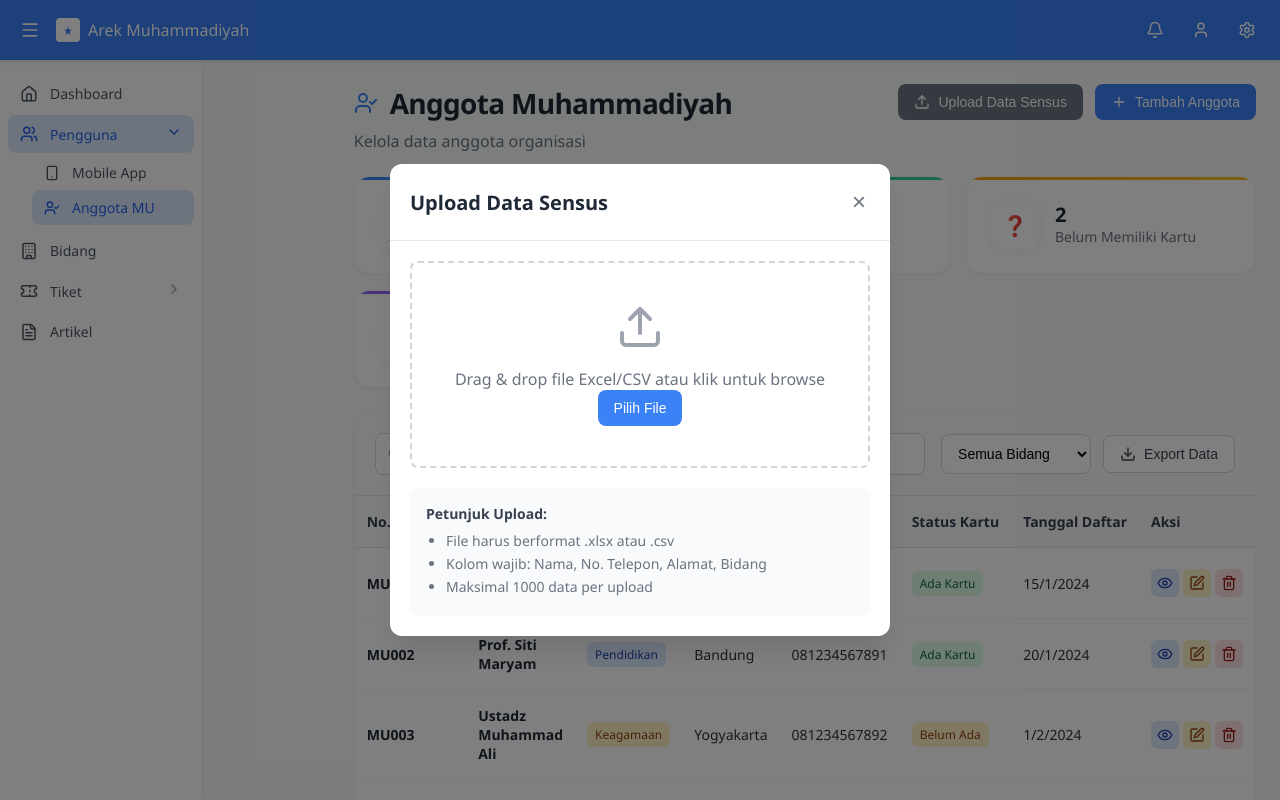
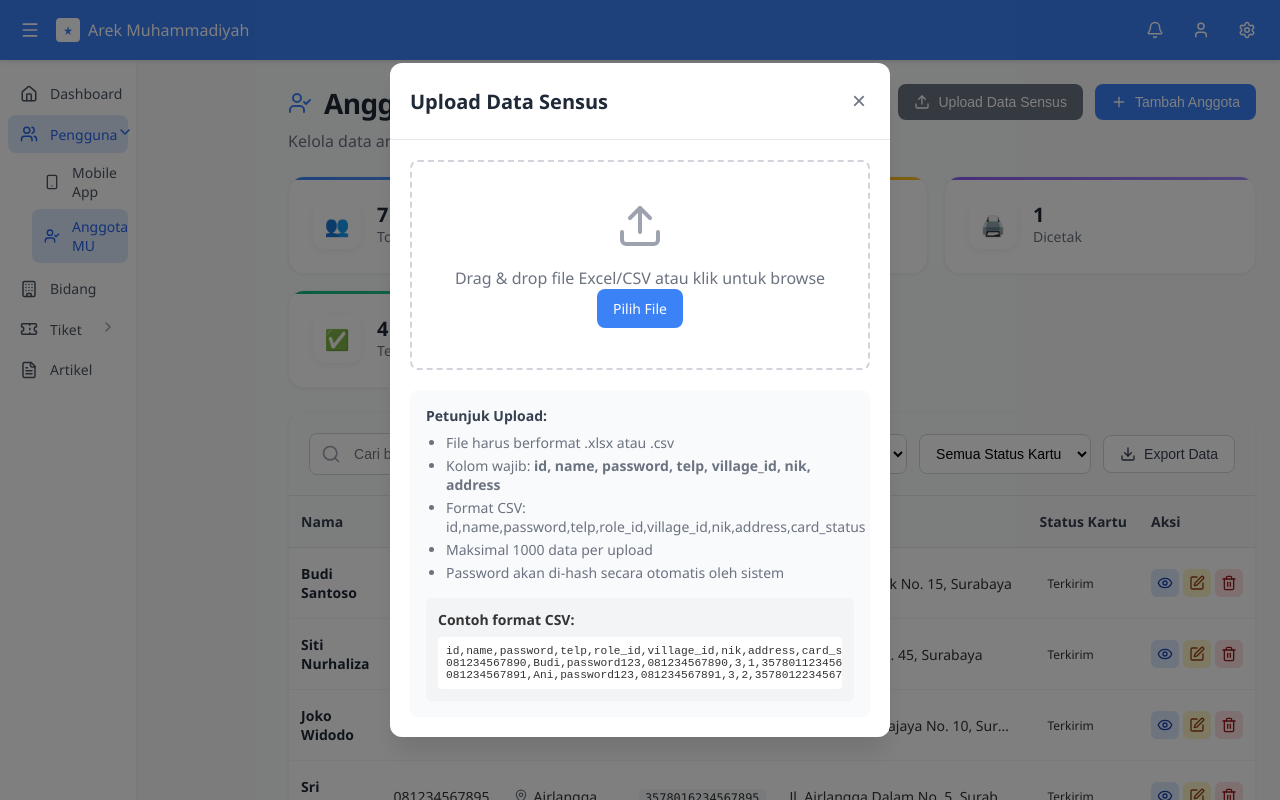
Before and after one commit to Lim018/arek-muhammadiyah-fe, a React (Create React App) app: page /pengguna/anggota-mu in a window 1280 px wide. Both pictures are taken after a click on the button "Upload Data Sensus". Shown: the top 800 px of the page. Built offline with nearby package versions, Linux system fonts and the light colour scheme.

Commit message:
update AnggotaMUPage

```diff
--- a/src/pages/AnggotaMUPage.js
+++ b/src/pages/AnggotaMUPage.js
@@ -1,38 +1,176 @@
 import React, { useState, useEffect } from 'react';
 import Layout from '../components/Layout';
-import { Search, Filter, UserCheck, Upload, Download, Eye, Edit, Trash2, Plus } from 'lucide-react';
+import { Search, Filter, UserCheck, Upload, Download, Eye, Edit, Trash2, Plus, MapPin } from 'lucide-react';
 import '../styles/CommonPages.css';
 
 const AnggotaMUPage = () => {
   const [searchTerm, setSearchTerm] = useState('');
   const [members, setMembers] = useState([]);
   const [loading, setLoading] = useState(true);
-  const [selectedBidang, setSelectedBidang] = useState('semua');
+  const [selectedVillage, setSelectedVillage] = useState('semua');
+  const [selectedCardStatus, setSelectedCardStatus] = useState('semua');
+  const [villages, setVillages] = useState([]);
   const [showUploadModal, setShowUploadModal] = useState(false);
 
   useEffect(() => {
-    // Simulasi loading data
-    setTimeout(() => {
-      setMembers([
-        { id: 1, name: 'Dr. Ahmad Syafi\'i', memberNumber: 'MU001', bidang: 'Kesehatan', location: 'Jakarta Selatan', phone: '081234567890', registeredDate: '2024-01-15', hasCard: true },
-        { id: 2, name: 'Prof. Siti Maryam', memberNumber: 'MU002', bidang: 'Pendidikan', location: 'Bandung', phone: '081234567891', registeredDate: '2024-01-20', hasCard: true },
-        { id: 3, name: 'Ustadz Muhammad Ali', memberNumber: 'MU003', bidang: 'Keagamaan', location: 'Yogyakarta', phone: '081234567892', registeredDate: '2024-02-01', hasCard: false },
-        { id: 4, name: 'Ir. Fatimah Zahra', memberNumber: 'MU004', bidang: 'Ekonomi', location: 'Surabaya', phone: '081234567893', registeredDate: '2024-02-10', hasCard: false },
+    // Fetch villages
+    fetchVillages();
+    // Fetch members
+    fetchMembers();
+  }, []);
+
+  const fetchVillages = async () => {
+    try {
+      // TODO: Replace with actual API call
+      // const response = await fetch('http://localhost:3000/api/villages?active=true');
+      // const data = await response.json();
+
+      // Dummy data
+      setVillages([
+        { id: 1, name: 'Gubeng', code: 'SBY-GBG-001' },
+        { id: 2, name: 'Airlangga', code: 'SBY-ARL-002' },
+        { id: 3, name: 'Wonokromo', code: 'SBY-WNK-003' },
+        { id: 4, name: 'Sawahan', code: 'SBY-SWH-004' },
+        { id: 5, name: 'Genteng', code: 'SBY-GTG-005' },
       ]);
+    } catch (error) {
+      console.error('Error fetching villages:', error);
+    }
+  };
+
+  const fetchMembers = async () => {
+    try {
+      // TODO: Replace with actual API call
+      // const token = localStorage.getItem('token');
+      // const response = await fetch('http://localhost:3000/api/users?page=1&limit=100', {
+      //   headers: { 'Authorization': `Bearer ${token}` }
+      // });
+      // const data = await response.json();
+
+      // Dummy data sesuai struktur database baru
+      setTimeout(() => {
+        setMembers([
+          {
+            id: '081234567890',
+            name: 'Budi Santoso',
+            telp: '081234567890',
+            village_id: 1,
+            village: { id: 1, name: 'Gubeng', code: 'SBY-GBG-001' },
+            nik: '3578011234567890',
+            address: 'Jl. Gubeng Pojok No. 15, Surabaya',
+            card_status: 'delivered',
+            role: { id: 1, name: 'admin' }
+          },
+          {
+            id: '081234567891',
+            name: 'Siti Nurhaliza',
+            telp: '081234567891',
+            village_id: 2,
+            village: { id: 2, name: 'Airlangga', code: 'SBY-ARL-002' },
+            nik: '3578012234567891',
+            address: 'Jl. Airlangga No. 45, Surabaya',
+            card_status: 'delivered',
+            role: { id: 1, name: 'admin' }
+          },
+          {
+            id: '081234567894',
+            name: 'Joko Widodo',
+            telp: '081234567894',
+            village_id: 1,
+            village: { id: 1, name: 'Gubeng', code: 'SBY-GBG-001' },
+            nik: '3578015234567894',
+            address: 'Jl. Gubeng Kertajaya No. 10, Surabaya',
+            card_status: 'delivered',
+            role: { id: 3, name: 'member' }
+          },
+          {
+            id: '081234567895',
+            name: 'Sri Mulyani',
+            telp: '081234567895',
+            village_id: 2,
+            village: { id: 2, name: 'Airlangga', code: 'SBY-ARL-002' },
+            nik: '3578016234567895',
+            address: 'Jl. Airlangga Dalam No. 5, Surabaya',
+            card_status: 'delivered',
+            role: { id: 3, name: 'member' }
+          },
+          {
+            id: '081234567896',
+            name: 'Bambang Sutopo',
+            telp: '081234567896',
+            village_id: 3,
+            village: { id: 3, name: 'Wonokromo', code: 'SBY-WNK-003' },
+            nik: '3578017234567896',
+            address: 'Jl. Wonokromo Indah No. 12, Surabaya',
+            card_status: 'approved',
+            role: { id: 3, name: 'member' }
+          },
+          {
+            id: '081234567897',
+            name: 'Rina Susanti',
+            telp: '081234567897',
+            village_id: 4,
+            village: { id: 4, name: 'Sawahan', code: 'SBY-SWH-004' },
+            nik: '3578018234567897',
+            address: 'Jl. Sawahan Permai No. 7, Surabaya',
+            card_status: 'printed',
+            role: { id: 3, name: 'member' }
+          },
+          {
+            id: '081234567898',
+            name: 'Agus Salim',
+            telp: '081234567898',
+            village_id: 5,
+            village: { id: 5, name: 'Genteng', code: 'SBY-GTG-005' },
+            nik: '3578019234567898',
+            address: 'Jl. Genteng Besar No. 34, Surabaya',
+            card_status: 'pending',
+            role: { id: 3, name: 'member' }
+          },
+        ]);
+        setLoading(false);
+      }, 1000);
+    } catch (error) {
+      console.error('Error fetching members:', error);
       setLoading(false);
-    }, 1000);
-  }, []);
+    }
+  };
 
   const filteredMembers = members.filter(member => {
     const matchesSearch = member.name.toLowerCase().includes(searchTerm.toLowerCase()) ||
-                         member.memberNumber.includes(searchTerm) ||
-                         member.location.toLowerCase().includes(searchTerm.toLowerCase());
+                         member.nik?.includes(searchTerm) ||
+                         member.telp?.includes(searchTerm) ||
+                         member.village?.name.toLowerCase().includes(searchTerm.toLowerCase());
 
-    if (selectedBidang === 'semua') return matchesSearch;
-    return matchesSearch && member.bidang === selectedBidang;
+    const matchesVillage = selectedVillage === 'semua' || member.village_id === parseInt(selectedVillage);
+    const matchesCardStatus = selectedCardStatus === 'semua' || member.card_status === selectedCardStatus;
+
+    return matchesSearch && matchesVillage && matchesCardStatus;
   });
 
-  const bidangOptions = ['Pendidikan', 'Kesehatan', 'Ekonomi', 'Keagamaan'];
+  const cardStatusOptions = [
+    { value: 'pending', label: 'Pending', color: 'yellow' },
+    { value: 'approved', label: 'Disetujui', color: 'blue' },
+    { value: 'printed', label: 'Dicetak', color: 'purple' },
+    { value: 'delivered', label: 'Terkirim', color: 'green' }
+  ];
+
+  const getCardStatusLabel = (status) => {
+    const statusObj = cardStatusOptions.find(s => s.value === status);
+    return statusObj ? statusObj.label : status;
+  };
+
+  const getCardStatusColor = (status) => {
+    const statusObj = cardStatusOptions.find(s => s.value === status);
+    return statusObj ? statusObj.color : 'gray';
+  };
+
+  const cardStatusCounts = {
+    pending: members.filter(m => m.card_status === 'pending').length,
+    approved: members.filter(m => m.card_status === 'approved').length,
+    printed: members.filter(m => m.card_status === 'printed').length,
+    delivered: members.filter(m => m.card_status === 'delivered').length,
+  };
 
   return (
     <Layout>
@@ -69,25 +207,25 @@ const AnggotaMUPage = () => {
               <div className="stat-description">Total Anggota</div>
             </div>
           </div>
-          <div className="stat-card green">
-            <div className="stat-icon">🎫</div>
+          <div className="stat-card yellow">
+            <div className="stat-icon">⏳</div>
             <div className="stat-content">
-              <div className="stat-number">{members.filter(m => m.hasCard).length}</div>
-              <div className="stat-description">Memiliki Kartu</div>
-            </div>
-          </div>
-          <div className="stat-card yellow">
-            <div className="stat-icon">❓</div>
-            <div className="stat-content">
-              <div className="stat-number">{members.filter(m => !m.hasCard).length}</div>
-              <div className="stat-description">Belum Memiliki Kartu</div>
+              <div className="stat-number">{cardStatusCounts.pending}</div>
+              <div className="stat-description">Pending</div>
             </div>
           </div>
           <div className="stat-card purple">
-            <div className="stat-icon">🏢</div>
+            <div className="stat-icon">🖨️</div>
             <div className="stat-content">
-              <div className="stat-number">{bidangOptions.length}</div>
-              <div className="stat-description">Bidang Kegiatan</div>
+              <div className="stat-number">{cardStatusCounts.printed}</div>
+              <div className="stat-description">Dicetak</div>
+            </div>
+          </div>
+          <div className="stat-card green">
+            <div className="stat-icon">✅</div>
+            <div className="stat-content">
+              <div className="stat-number">{cardStatusCounts.delivered}</div>
+              <div className="stat-description">Terkirim</div>
             </div>
           </div>
         </div>
@@ -100,7 +238,7 @@ const AnggotaMUPage = () => {
                 <Search size={20} className="search-icon" />
                 <input
                   type="text"
-                  placeholder="Cari berdasarkan nama, nomor anggota, atau lokasi..."
+                  placeholder="Cari berdasarkan nama, NIK, telepon, atau kelurahan..."
                   value={searchTerm}
                   onChange={(e) => setSearchTerm(e.target.value)}
                   className="search-input"
@@ -108,13 +246,23 @@ const AnggotaMUPage = () => {
               </div>
               <div className="filter-section">
                 <select
-                  value={selectedBidang}
-                  onChange={(e) => setSelectedBidang(e.target.value)}
+                  value={selectedVillage}
+                  onChange={(e) => setSelectedVillage(e.target.value)}
                   className="filter-select"
                 >
-                  <option value="semua">Semua Bidang</option>
-                  {bidangOptions.map(bidang => (
-                    <option key={bidang} value={bidang}>{bidang}</option>
+                  <option value="semua">Semua Kelurahan</option>
+                  {villages.map(village => (
+                    <option key={village.id} value={village.id}>{village.name}</option>
+                  ))}
+                </select>
+                <select
+                  value={selectedCardStatus}
+                  onChange={(e) => setSelectedCardStatus(e.target.value)}
+                  className="filter-select"
+                >
+                  <option value="semua">Semua Status Kartu</option>
+                  {cardStatusOptions.map(status => (
+                    <option key={status.value} value={status.value}>{status.label}</option>
                   ))}
                 </select>
                 <button className="btn btn-outline">
@@ -129,52 +277,70 @@ const AnggotaMUPage = () => {
             <table className="data-table">
               <thead>
                 <tr>
-                  <th>No. Anggota</th>
                   <th>Nama</th>
-                  <th>Bidang</th>
-                  <th>Lokasi</th>
                   <th>No. Telepon</th>
+                  <th>Kelurahan</th>
+                  <th>NIK</th>
+                  <th>Alamat</th>
                   <th>Status Kartu</th>
-                  <th>Tanggal Daftar</th>
                   <th>Aksi</th>
                 </tr>
               </thead>
               <tbody>
                 {loading ? (
                   <tr>
-                    <td colSpan="8" className="loading-cell">Memuat data...</td>
+                    <td colSpan="7" className="loading-cell">Memuat data...</td>
                   </tr>
                 ) : filteredMembers.length === 0 ? (
                   <tr>
-                    <td colSpan="8" className="empty-cell">Tidak ada data yang ditemukan</td>
+                    <td colSpan="7" className="empty-cell">Tidak ada data yang ditemukan</td>
                   </tr>
                 ) : (
                   filteredMembers.map((member) => (
                     <tr key={member.id}>
-                      <td className="member-number">{member.memberNumber}</td>
-                      <td className="member-name">{member.name}</td>
+                      <td className="member-name">
+                        <strong>{member.name}</strong>
+                      </td>
+                      <td>{member.telp || '-'}</td>
                       <td>
-                        <span className={`bidang-badge ${member.bidang.toLowerCase()}`}>
-                          {member.bidang}
+                        <div style={{ display: 'flex', alignItems: 'center', gap: '6px' }}>
+                          <MapPin size={14} style={{ color: '#6b7280' }} />
+                          {member.village?.name || '-'}
+                        </div>
+                      </td>
+                      <td>
+                        <code style={{
+                          fontSize: '0.85em',
+                          background: '#f3f4f6',
+                          padding: '2px 6px',
+                          borderRadius: '4px'
+                        }}>
+                          {member.nik || '-'}
+                        </code>
+                      </td>
+                      <td style={{ maxWidth: '250px' }}>
+                        <div style={{
+                          overflow: 'hidden',
+                          textOverflow: 'ellipsis',
+                          whiteSpace: 'nowrap'
+                        }} title={member.address}>
+                          {member.address || '-'}
+                        </div>
+                      </td>
+                      <td>
+                        <span className={`status-badge ${getCardStatusColor(member.card_status)}`}>
+                          {getCardStatusLabel(member.card_status)}
                         </span>
                       </td>
-                      <td>{member.location}</td>
-                      <td>{member.phone}</td>
-                      <td>
-                        <span className={`status-badge ${member.hasCard ? 'active' : 'inactive'}`}>
-                          {member.hasCard ? 'Ada Kartu' : 'Belum Ada'}
-                        </span>
-                      </td>
-                      <td>{new Date(member.registeredDate).toLocaleDateString('id-ID')}</td>
                       <td>
                         <div className="action-buttons">
-                          <button className="action-btn view">
+                          <button className="action-btn view" title="Lihat Detail">
                             <Eye size={16} />
                           </button>
-                          <button className="action-btn edit">
+                          <button className="action-btn edit" title="Edit">
                             <Edit size={16} />
                           </button>
-                          <button className="action-btn delete">
+                          <button className="action-btn delete" title="Hapus">
                             <Trash2 size={16} />
                           </button>
                         </div>
@@ -185,6 +351,21 @@ const AnggotaMUPage = () => {
               </tbody>
             </table>
           </div>
+
+          {/* Pagination */}
+          {!loading && filteredMembers.length > 0 && (
+            <div className="pagination">
+              <button className="btn btn-outline" disabled>
+                Previous
+              </button>
+              <span className="pagination-info">
+                Menampilkan {filteredMembers.length} dari {members.length} anggota
+              </span>
+              <button className="btn btn-outline" disabled>
+                Next
+              </button>
+            </div>
+          )}
         </div>
 
         {/* Upload Modal */}
@@ -204,16 +385,41 @@ const AnggotaMUPage = () => {
                 <div className="upload-area">
                   <Upload size={48} className="upload-icon" />
                   <p>Drag & drop file Excel/CSV atau klik untuk browse</p>
-                  <input type="file" accept=".xlsx,.csv" className="file-input" />
-                  <button className="btn btn-primary">Pilih File</button>
+                  <input
+                    type="file"
+                    accept=".xlsx,.csv"
+                    className="file-input"
+                    style={{ display: 'none' }}
+                    id="file-upload"
+                  />
+                  <label htmlFor="file-upload" className="btn btn-primary">
+                    Pilih File
+                  </label>
                 </div>
                 <div className="upload-instructions">
                   <h4>Petunjuk Upload:</h4>
                   <ul>
                     <li>File harus berformat .xlsx atau .csv</li>
-                    <li>Kolom wajib: Nama, No. Telepon, Alamat, Bidang</li>
+                    <li>Kolom wajib: <strong>id, name, password, telp, village_id, nik, address</strong></li>
+                    <li>Format CSV: id,name,password,telp,role_id,village_id,nik,address,card_status</li>
                     <li>Maksimal 1000 data per upload</li>
+                    <li>Password akan di-hash secara otomatis oleh sistem</li>
                   </ul>
+                  <div style={{ marginTop: '16px', padding: '12px', background: '#f3f4f6', borderRadius: '6px' }}>
+                    <strong>Contoh format CSV:</strong>
+                    <pre style={{
+                      fontSize: '0.8em',
+                      overflow: 'auto',
+                      padding: '8px',
+                      background: 'white',
+                      borderRadius: '4px',
+                      marginTop: '8px'
+                    }}>
+{`id,name,password,telp,role_id,village_id,nik,address,card_status
+081234567890,Budi,password123,081234567890,3,1,3578011234567890,Jl. Test,pending
+081234567891,Ani,password123,081234567891,3,2,3578012234567891,Jl. Test 2,pending`}
+                    </pre>
+                  </div>
                 </div>
               </div>
             </div>
```
